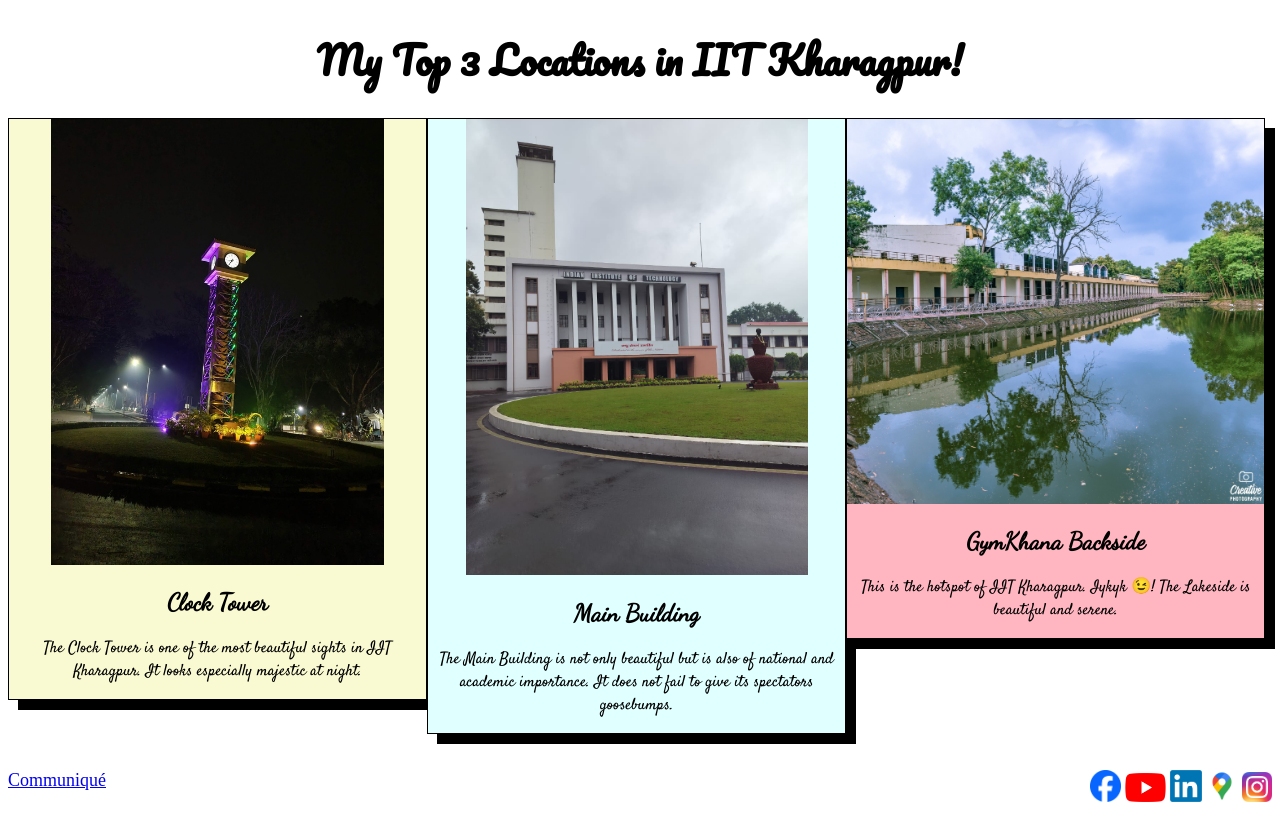
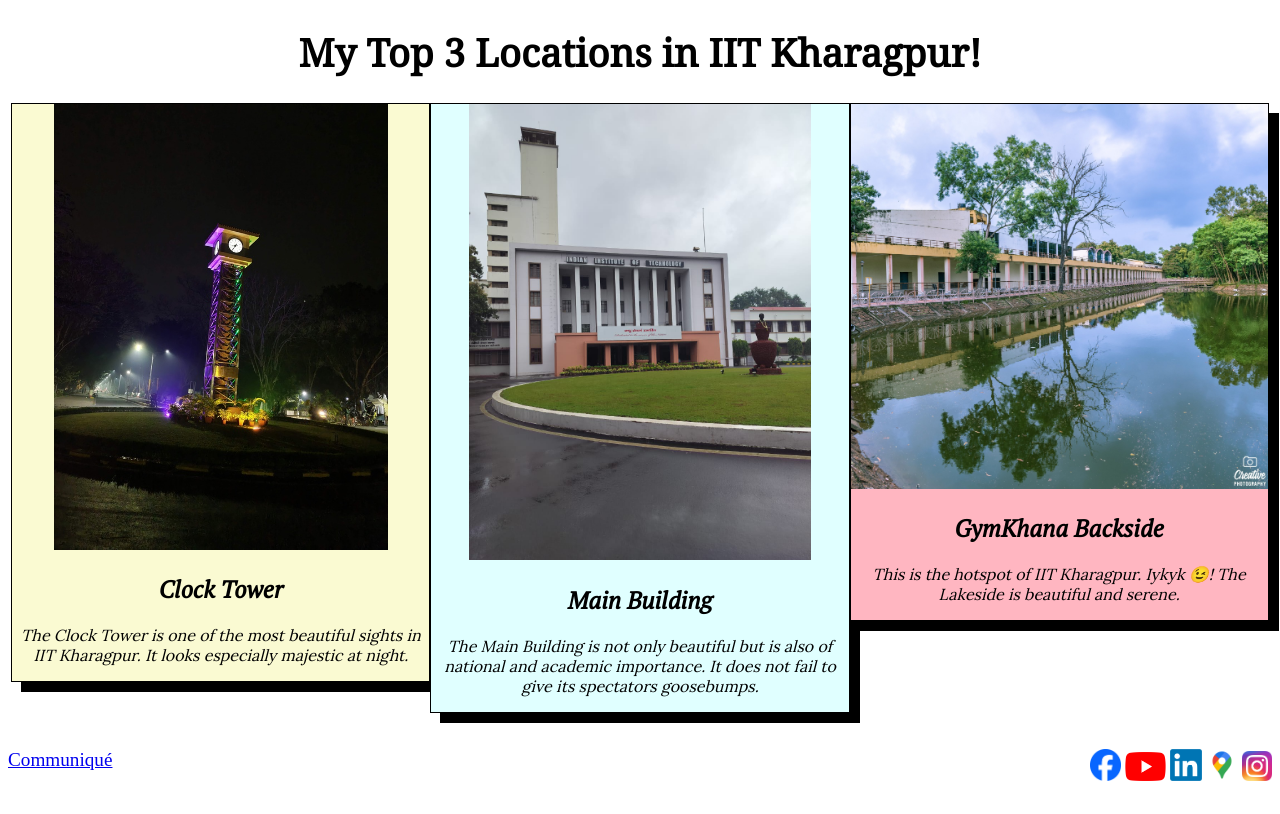
Before and after one commit to ayediti/fav-iitkgp, a plain HTML site: page index.html in a window 1280 px wide. Drawn offline with Linux system fonts and the light colour scheme.

Commit message:
Justfied content to center and changed font style

```diff
--- a/index.html
+++ b/index.html
@@ -1,27 +1,29 @@
 <!DOCTYPE html>
 <html lang="en">
 <head>
-    <meta charset="UTF-8">
-    <meta name="viewport" content="width=device-width, initial-scale=1.0">
     <link rel="preconnect" href="https://fonts.googleapis.com">
-    <link rel="preconnect" href="https://fonts.gstatic.com" crossorigin>
-    <link href="https://fonts.googleapis.com/css2?family=Dancing+Script&family=Pacifico&display=swap" rel="stylesheet">
-    <link rel="preconnect" href="https://fonts.googleapis.com">
-    <link rel="preconnect" href="https://fonts.gstatic.com" crossorigin>
-    <link href="https://fonts.googleapis.com/css2?family=Satisfy&display=swap" rel="stylesheet">
+<link rel="preconnect" href="https://fonts.gstatic.com" crossorigin>
+<link href="https://fonts.googleapis.com/css2?family=Noto+Serif&display=swap" rel="stylesheet">
+<link rel="preconnect" href="https://fonts.googleapis.com">
+<link rel="preconnect" href="https://fonts.gstatic.com" crossorigin>
+<link href="https://fonts.googleapis.com/css2?family=PT+Serif:ital@1&display=swap" rel="stylesheet">
+<link rel="preconnect" href="https://fonts.googleapis.com">
+<link rel="preconnect" href="https://fonts.gstatic.com" crossorigin>
+<link href="https://fonts.googleapis.com/css2?family=Lora&display=swap" rel="stylesheet">
     <title>IIT Kharagpur - My favorite locations</title>
     <style>
         header, body, footer{
             background-color: white;
         }
         header{
-            font-family: 'Pacifico', Courier, monospace;
+            font-family: 'Noto Serif', Courier, monospace;
             text-align: center;
             font-size: larger;
         }
         .flex-container{
             display: flex;
             flex-wrap: wrap;
+            justify-content: center;
         }
         .flex-item{
             @media screen and (min-width: 900px){
@@ -49,10 +51,10 @@
             background-color: lightpink;
         }
         h2{
-            font-family: 'Dancing Script', Courier, monospace;
+            font-family: 'PT Serif', Courier, monospace;
         }
         .left{
-            font-size: large;
+            font-size: larger;
             width: 50%;
             text-align: left;
         }
@@ -61,7 +63,7 @@
             text-align: right;
         }
         p{
-            font-family: 'Satisfy', Courier, monospace;
+            font-family: 'Lora', Courier, monospace;
         }
     </style>
 </head>
@@ -77,17 +79,17 @@
         <div class="flex-item" id="item-1">
             <img src="clock.jpeg" alt="This is the Clock Tower" height="100%" width="80%">
             <h2>Clock Tower</h2>
-            <p>The Clock Tower is one of the most beautiful sights in IIT Kharagpur. It looks especially majestic at night.</p>
+            <p><i>The Clock Tower is one of the most beautiful sights in IIT Kharagpur. It looks especially majestic at night.</i></p>
         </div>
         <div class="flex-item" id="item-2" >
             <img src="main_building.jpeg" alt="This is the Main Building" height="110%" width="82%">
             <h2>Main Building</h2>
-            <p>The Main Building is not only beautiful but is also of national and academic importance. It does not fail to give its spectators goosebumps.</p>
+            <p><i>The Main Building is not only beautiful but is also of national and academic importance. It does not fail to give its spectators goosebumps.</i></p>
         </div>
         <div class="flex-item" id="item-3">
             <img src="gymk.jpg" alt="This is the GymKhana Backside." height="120%" width="100%">
             <h2>GymKhana Backside</h2>
-            <p>This is the hotspot of IIT Kharagpur. Iykyk &#128521! The Lakeside is beautiful and serene.</p>
+            <p><i>This is the hotspot of IIT Kharagpur. Iykyk &#128521! The Lakeside is beautiful and serene.</i></p>
         </div>
     </div>
     <br>
```
